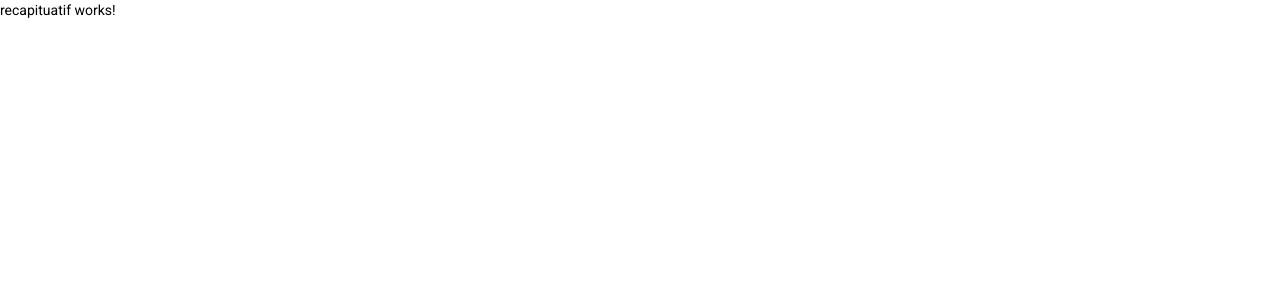
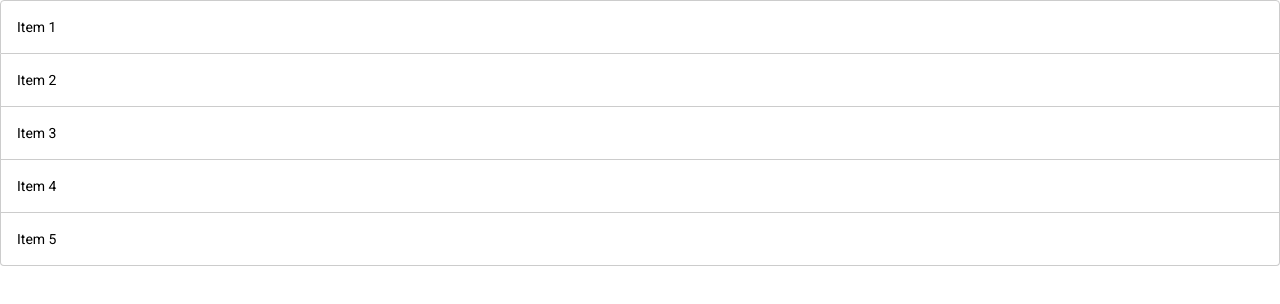
Before and after one commit to wpetitmaire/crypto-front, an Angular app: page /coinbase/recapitulatif in a window 1280 px wide. Shown: the top 304 px of the page. Built offline with nearby package versions, Linux system fonts and the light colour scheme.

Commit message:
Creation structure base accordeon recap

```diff
--- a/src/coinbase/recapituatif/recapituatif.component.html
+++ b/src/coinbase/recapituatif/recapituatif.component.html
@@ -1 +1,34 @@
-<p>recapituatif works!</p>
+<cdk-accordion class="cb-recap-accordion">
+  <cdk-accordion-item
+    *ngFor="let item of items; let index = index;"
+    #accordionItem="cdkAccordionItem"
+    class="cb-recap-accordion-item"
+    role="button"
+    tabindex="0"
+    [attr.id]="'accordion-header-' + index"
+    [attr.aria-expanded]="accordionItem.expanded"
+    [attr.aria-controls]="'accordion-body-' + index">
+    <div class="cb-recap-accordion-item-header" (click)="accordionItem.toggle()">
+      {{ item }}
+<!--      <span class="cb-recap-accordion-item-description">-->
+<!--        Click to {{ accordionItem.expanded ? 'close' : 'open' }}-->
+<!--      </span>-->
+    </div>
+    <div
+      class="cb-recap-accordion-item-body"
+      role="region"
+      [style.display]="accordionItem.expanded ? '' : 'none'"
+      [attr.id]="'accordion-body-' + index"
+      [attr.aria-labelledby]="'accordion-header-' + index">
+      Lorem ipsum dolor, sit amet consectetur adipisicing elit. Perferendis
+      excepturi incidunt ipsum deleniti labore, tempore non nam doloribus blanditiis
+      veritatis illo autem iure aliquid ullam rem tenetur deserunt velit culpa?
+    </div>
+  </cdk-accordion-item>
+</cdk-accordion>
+
+
+
+<!-- Copyright 2022 Google LLC. All Rights Reserved.
+    Use of this source code is governed by an MIT-style license that
+    can be found in the LICENSE file at https://angular.io/license -->
--- a/src/coinbase/recapituatif/recapituatif.component.scss
+++ b/src/coinbase/recapituatif/recapituatif.component.scss
@@ -0,0 +1,44 @@
+.cb-recap-accordion {
+  display: block;
+  //max-width: 500px;
+}
+
+.cb-recap-accordion-item {
+  display: block;
+  border: solid 1px #ccc;
+}
+
+.cb-recap-accordion-item + .cb-recap-accordion-item {
+  border-top: none;
+}
+
+.cb-recap-accordion-item-header {
+  display: flex;
+  align-content: center;
+  justify-content: space-between;
+}
+
+.cb-recap-accordion-item-description {
+  font-size: 0.85em;
+  color: #999;
+}
+
+.cb-recap-accordion-item-header,
+.cb-recap-accordion-item-body {
+  padding: 16px;
+}
+
+.cb-recap-accordion-item-header:hover {
+  cursor: pointer;
+  background-color: #eee;
+}
+
+.cb-recap-accordion-item:first-child {
+  border-top-left-radius: 4px;
+  border-top-right-radius: 4px;
+}
+
+.cb-recap-accordion-item:last-child {
+  border-bottom-left-radius: 4px;
+  border-bottom-right-radius: 4px;
+}
--- a/src/coinbase/recapituatif/recapituatif.component.ts
+++ b/src/coinbase/recapituatif/recapituatif.component.ts
@@ -9,6 +9,8 @@ import {Component, OnInit} from '@angular/core';
   styleUrls: ['./recapituatif.component.scss']
 })
 export class RecapituatifComponent implements OnInit {
+  items = ['Item 1', 'Item 2', 'Item 3', 'Item 4', 'Item 5'];
+  expandedIndex = 0;
 
   constructor() {
   }
```
Also changed, not shown: src/coinbase/coinbase.module.ts (+10 -1 lines).
